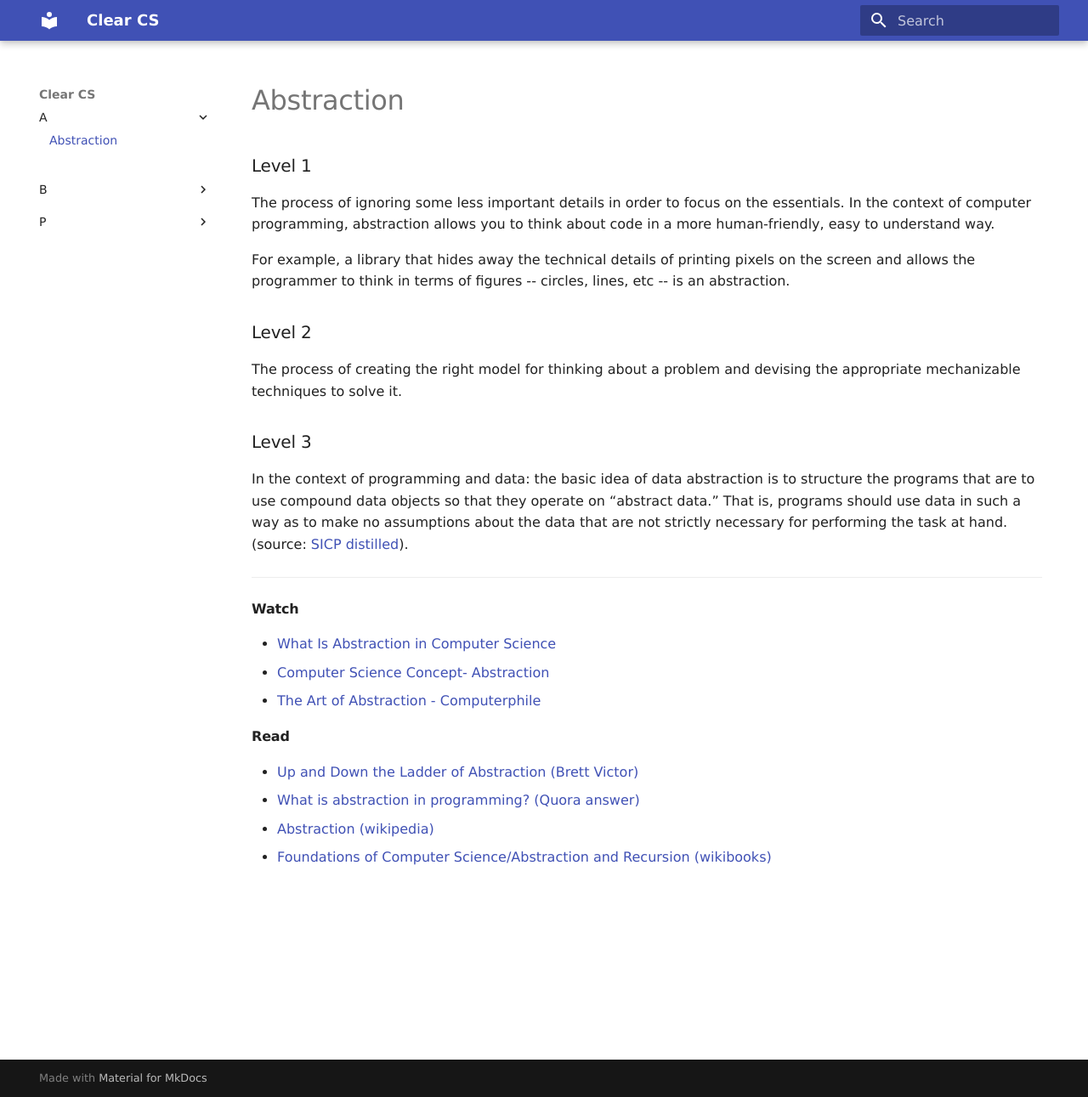
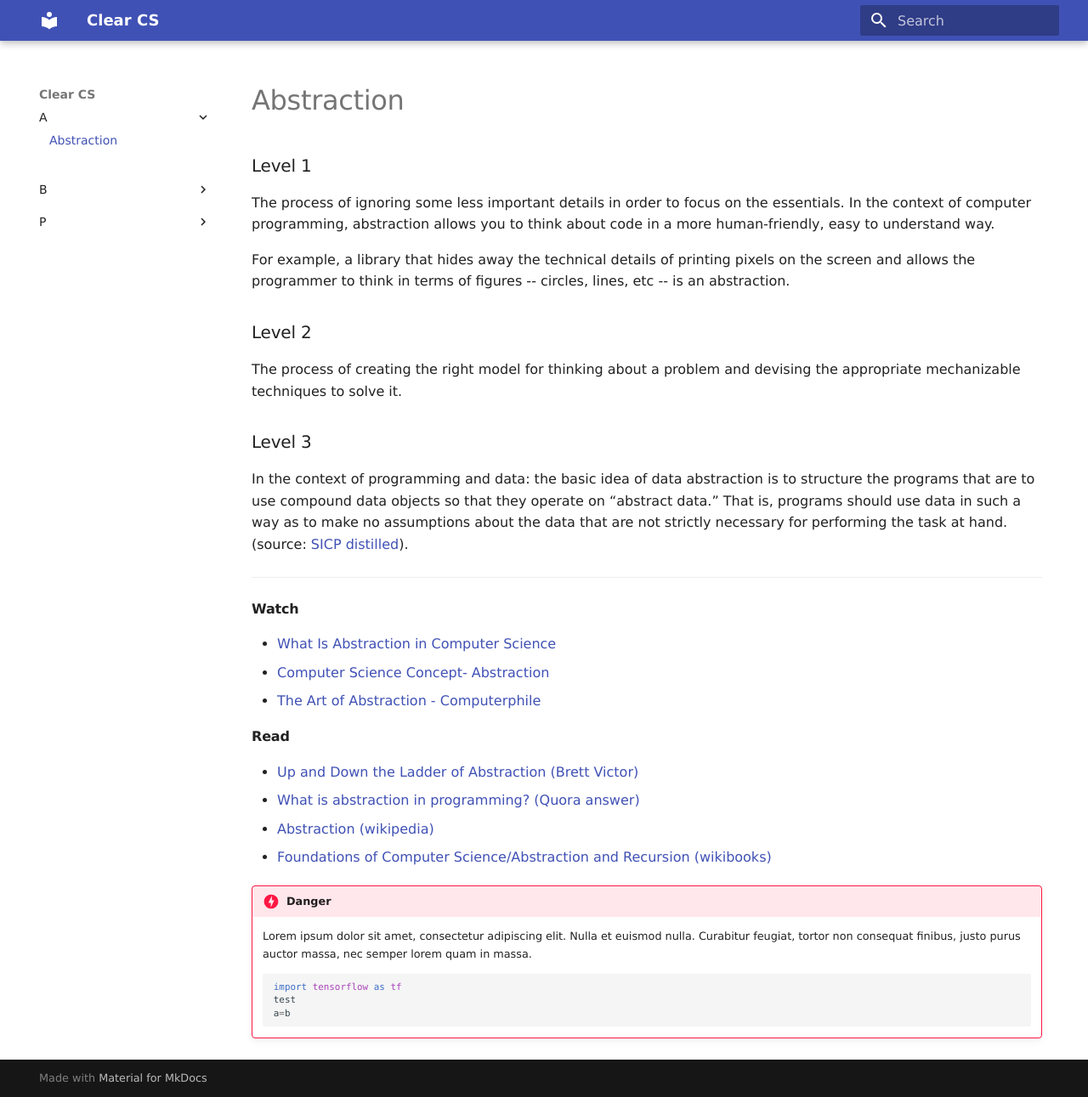
Before and after one commit to Codexpanse/cs.quickref.dev, an MkDocs documentation site: the page built from docs/a/abstraction.md, in a window 1280 px wide and 1291 px high. Shown: the whole window at 85% size. Built offline with MkDocs 1.6.1 and Material for MkDocs 9.7.7, drawn with Linux system fonts in a browser that asks for light colours; some web fonts are replaced.

Commit message:
add customizations

````diff
--- a/docs/a/abstraction.md
+++ b/docs/a/abstraction.md
@@ -26,3 +28,15 @@ In the context of programming and data: the basic idea of data abstraction is to
 - [What is abstraction in programming? (Quora answer)](https://www.quora.com/What-is-abstraction-in-programming)
 - [Abstraction (wikipedia)](https://en.wikipedia.org/wiki/Abstraction_(computer_science))
 - [Foundations of Computer Science/Abstraction and Recursion (wikibooks)](https://en.wikibooks.org/wiki/Foundations_of_Computer_Science/Abstraction_and_Recursion)
+
+
+!!! danger
+    Lorem ipsum dolor sit amet, consectetur adipiscing elit. Nulla et euismod
+    nulla. Curabitur feugiat, tortor non consequat finibus, justo purus auctor
+    massa, nec semper lorem quam in massa.
+
+    ```python
+    import tensorflow as tf
+    test
+    a=b
+    ```
--- a/mkdocs.yml
+++ b/mkdocs.yml
@@ -9,3 +9,23 @@ theme:
 
 extra_css:
   - 'stylesheets/extra.css'
+
+markdown_extensions:
+  - codehilite
+  - admonition
+  - pymdownx.arithmatex
+  - pymdownx.betterem:
+      smart_enable: all
+  - pymdownx.caret
+  - pymdownx.critic
+  - pymdownx.details
+  - pymdownx.emoji:
+      emoji_generator: !!python/name:pymdownx.emoji.to_svg
+  - pymdownx.inlinehilite
+  - pymdownx.magiclink
+  - pymdownx.mark
+  - pymdownx.smartsymbols
+  - pymdownx.superfences
+  - pymdownx.tasklist:
+      custom_checkbox: true
+  - pymdownx.tilde
--- a/requirements.txt
+++ b/requirements.txt
@@ -1,2 +1,4 @@
 mkdocs>=0.9.0
 mkdocs-material
+pymdown-extensions
+pygments
````
Also changed, not shown: other parts of docs/a/abstraction.md (+2 -0 lines).
